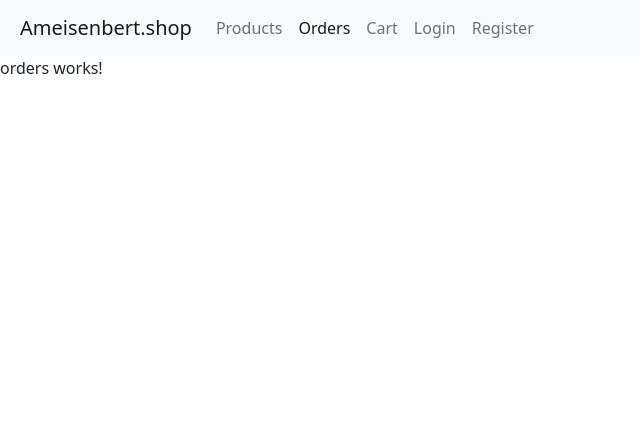
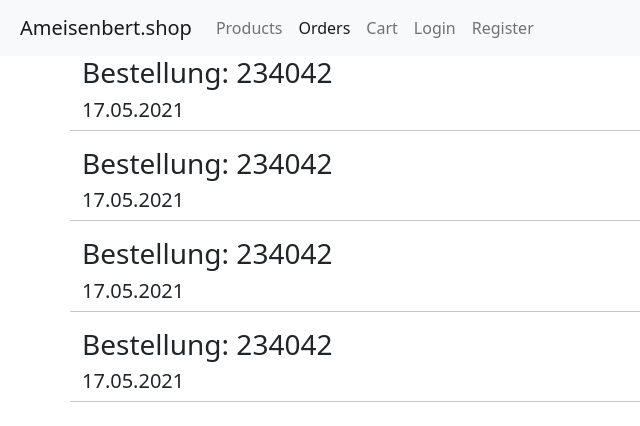
Before and after one commit to sebastianLindinger/DBI-Webshop-Frontend, an Angular app in the folder webshop-ameisenbert/: page /orders in a window 1280 px wide. Shown: the top 426 px of the page, without its empty margins (0-640 px from the left). Built offline with nearby package versions, Linux system fonts and the light colour scheme.

Commit message:
update design

```diff
--- a/webshop-ameisenbert/src/app/orders/orders.component.html
+++ b/webshop-ameisenbert/src/app/orders/orders.component.html
@@ -1 +1,25 @@
-<p>orders works!</p>
+<div class="container">
+    <div class="row">
+        <h3>Bestellung: 234042</h3>
+        <h5>17.05.2021</h5>
+        <hr>
+    </div>
+
+    <div class="row">
+        <h3>Bestellung: 234042</h3>
+        <h5>17.05.2021</h5>
+        <hr>
+    </div>
+
+    <div class="row">
+        <h3>Bestellung: 234042</h3>
+        <h5>17.05.2021</h5>
+        <hr>
+    </div>
+
+    <div class="row">
+        <h3>Bestellung: 234042</h3>
+        <h5>17.05.2021</h5>
+        <hr>
+    </div>
+</div>
```
